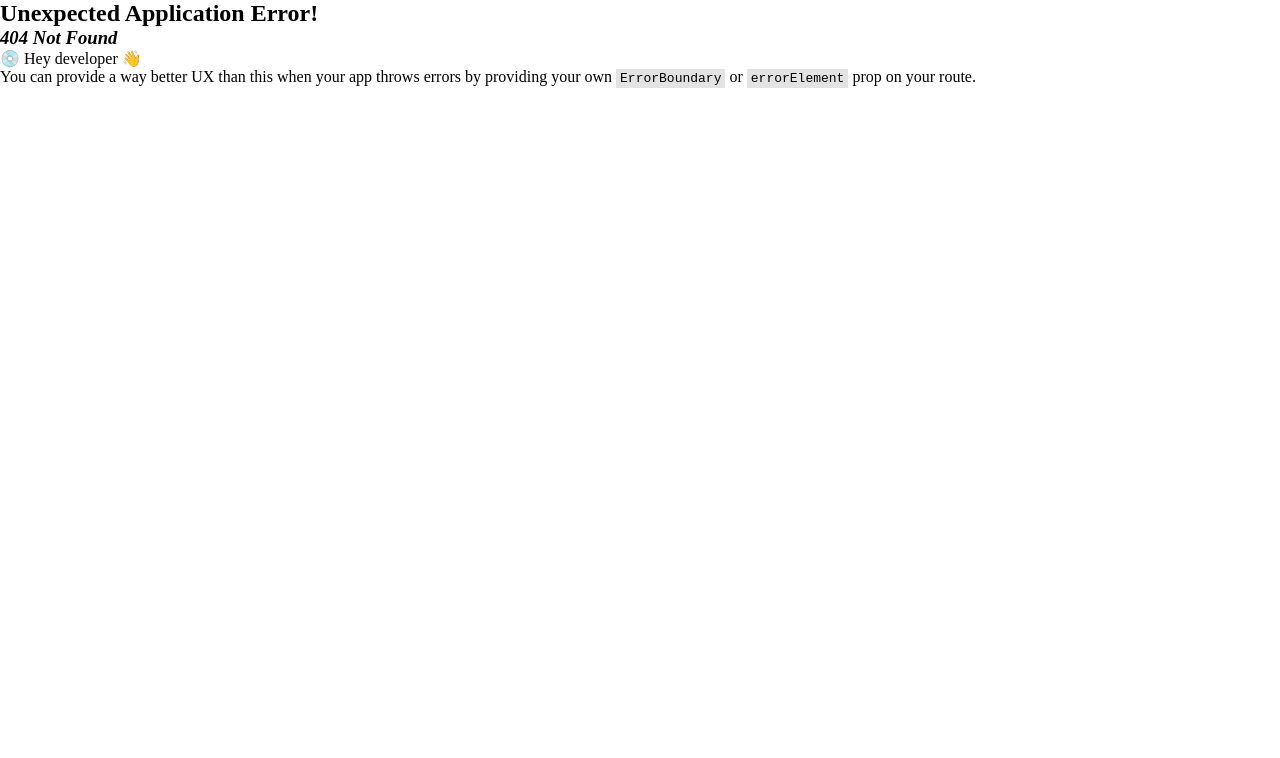
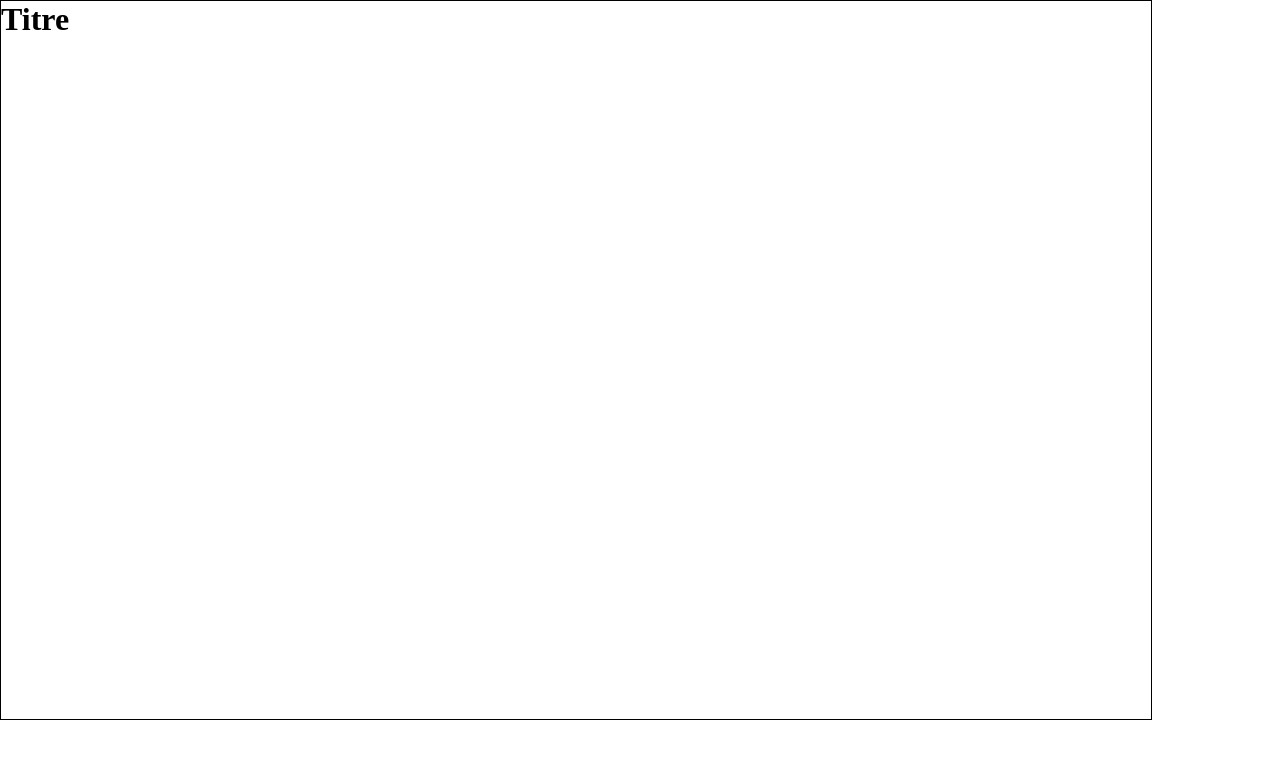
Before and after one commit to brrrrrbrrrr/hackathon-wcs-lyon-vite, a React (Vite) app: page /dev in a window 1280 px wide. Before the commit this address had no page. Shown: the top 758 px of the page. Built offline with nearby package versions, Linux system fonts and the light colour scheme.

Commit message:
start card

```diff
--- /dev/null
+++ b/src/components/card/Card.css
@@ -0,0 +1,5 @@
+.card-container {
+  border: 1px solid black;
+  width: 90%;
+  height: 90vh;
+}
--- /dev/null
+++ b/src/components/card/Card.jsx
@@ -0,0 +1,15 @@
+import './Card.css';
+const Card = () => {
+  return (
+    <div className='card-container'>
+      <div className='title-logo_container'>
+        <h1>Titre</h1>
+        <div className='logo-card_container'>
+          <img src='' alt='' />
+        </div>
+      </div>
+    </div>
+  );
+};
+
+export default Card;
--- a/src/main.jsx
+++ b/src/main.jsx
@@ -6,6 +6,7 @@ import { createBrowserRouter, RouterProvider } from 'react-router-dom';
 import data from './data/data.js';
 import Home from './components/home/Home.jsx';
 import Step from './components/Step/Step.jsx';
+import Card from './components/card/Card.jsx';
 
 const router = createBrowserRouter([
   {
@@ -14,6 +15,10 @@ const router = createBrowserRouter([
       {
         path: '/',
         element: <Home />,
+      },
+      {
+        path: '/dev',
+        element: <Card />,
       },
 
       {
```
